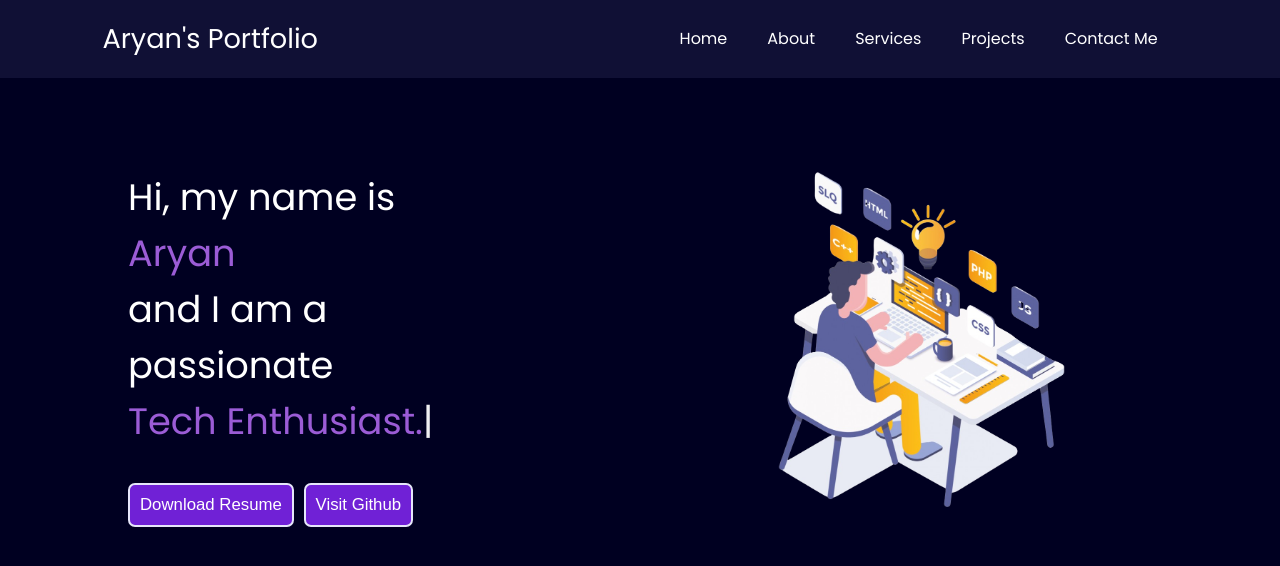
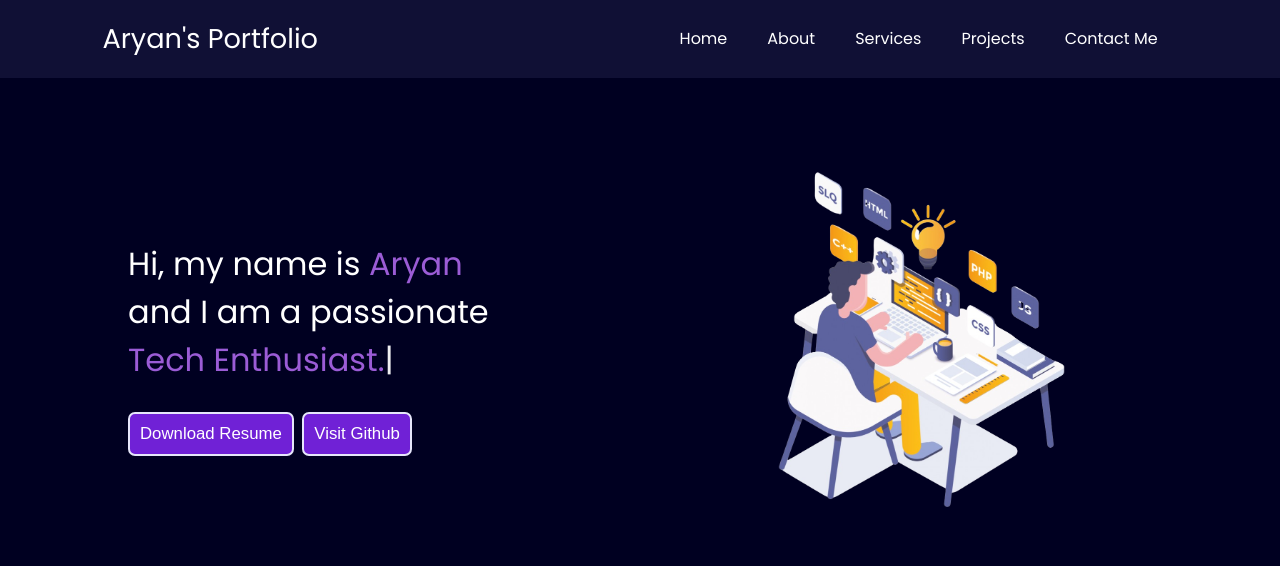
Before and after one commit to Aryan-Shrivastava/portfolio, a plain HTML site: page index.html in a window 1280 px wide. Drawn offline with nearby package versions, Linux system fonts and the light colour scheme.

Commit message:
First left font size issue resolved

```diff
--- a/index.html
+++ b/index.html
@@ -66,7 +66,7 @@
         }
 
         .firstleft {
-            font-size: 2.3rem;
+            font-size: 2rem;
             width: 30%;
         }
 
```
